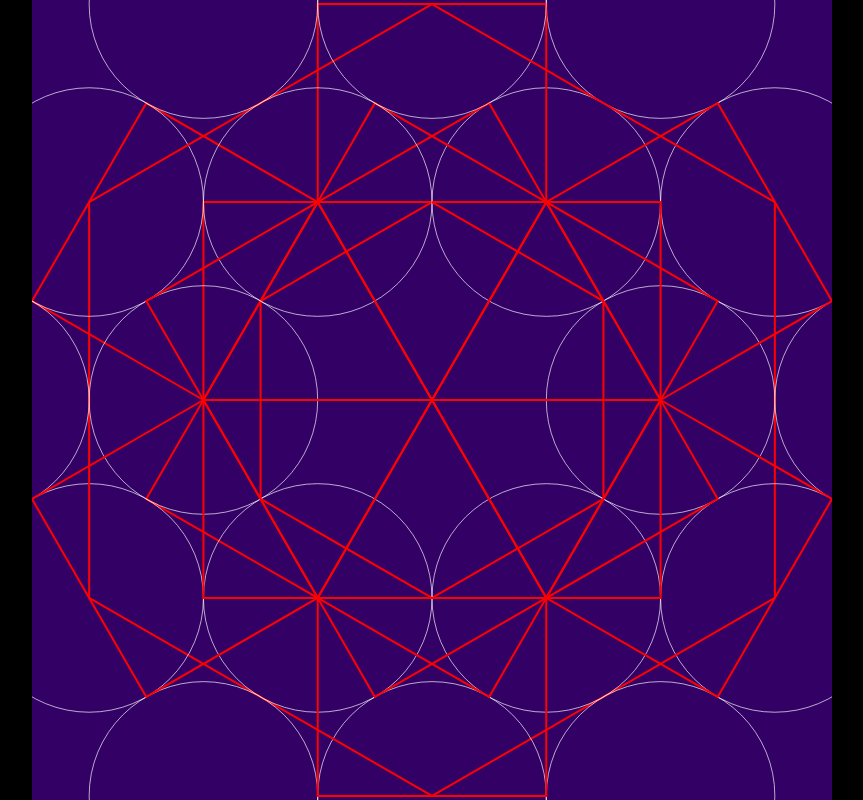
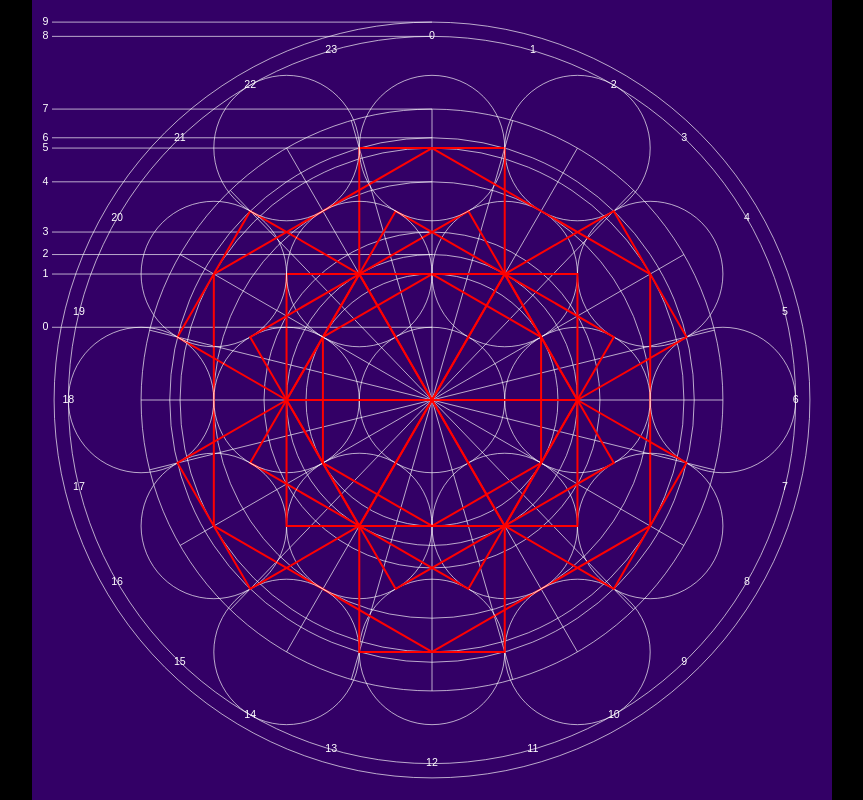
Before and after one commit to dopplerreflect/starts-with-a, a SvelteKit app: page /hex-thing in a window 1280 px wide. Shown: the whole page, without its empty margins (208-1071 px from the left). Built offline with nearby package versions, Linux system fonts and the light colour scheme.

Commit message:
hex-thing: add another radius

```diff
--- a/src/routes/hex-thing/+page.svelte
+++ b/src/routes/hex-thing/+page.svelte
@@ -7,12 +7,17 @@
 	import { pathFromDSL } from '$lib/path-parser';
 	import { useSaveFile } from '$lib/save-svg';
 	const size = 1200;
-	const radii0 = arrayMap(5, (n) => (size / 7) * (n + 1));
+	const radii0 = arrayMap(5, (n) => (size / 11) * (n + 1));
+	let r3 = 2 * (radii0[1] / SQRT3);
 	const radii1 = radii0.slice(0, 3).map((r) => SQRT3 * r);
-	const radii = [...radii0, ...radii1, Math.sqrt(radii0[0] ** 2 + radii1[1] ** 2)].sort(
-		(a, b) => a - b
-	);
-	let a2 = 30 - Math.atan(radii[0] / radii[4]) * (180 / Math.PI);
+	const radii = [
+		...radii0,
+		...radii1,
+		Math.sqrt(radii0[0] ** 2 + radii1[1] ** 2),
+		2 * (radii0[1] / SQRT3)
+	].sort((a, b) => a - b);
+	let a2 = 30 - Math.atan(radii[0] / radii[5]) * (180 / Math.PI);
+	console.log(r3);
 	const angles12 = arrayMap(12, (n) => 30 * n - 90);
 	const angles6 = angles12.filter((a) => a % 60 === 0);
 	const atanAngles = angles6.map((a) => [a - a2, a + a2]).flat();
@@ -32,8 +37,9 @@
 
 <svg id="hex-thing" bind:this={svg} viewBox={viewBox(size)}>
 	<Background {size} fill="hsl(270, 100%, 20%)" />
+
 	<g id="whole" transform="rotate(0)">
-		<!-- {#each angles as a, i}
+		{#each angles as a, i}
 			<path d={`M0 0L${radialPointString(a, radii[7])}`} stroke="white" />
 			<text
 				x={radialPoint(a, radii[8]).x}
@@ -49,7 +55,7 @@
 			<text x={-size / 2 + 20} y={-r} fill="white" alignment-baseline="middle" text-anchor="middle"
 				>{i}</text
 			>
-		{/each} -->
+		{/each}
 		{#each angles6 as a}
 			<circle
 				r={radii[0]}
@@ -79,8 +85,8 @@
 			/>
 			<circle
 				r={radii[0]}
-				cx={radialPoint(a, radii[6]).x}
-				cy={radialPoint(a, radii[6]).y}
+				cx={radialPoint(a, radii[7]).x}
+				cy={radialPoint(a, radii[7]).y}
 				stroke="white"
 				fill="none"
 			/>
@@ -97,7 +103,7 @@
 				stroke-width={3}
 			/>
 			<path
-				d={parse('M22 2L23 5L1 5L2 2Z')}
+				d={parse('M22 2L23 6L1 6L2 2Z')}
 				stroke="red"
 				stroke-width={3}
 				fill="none"
```
